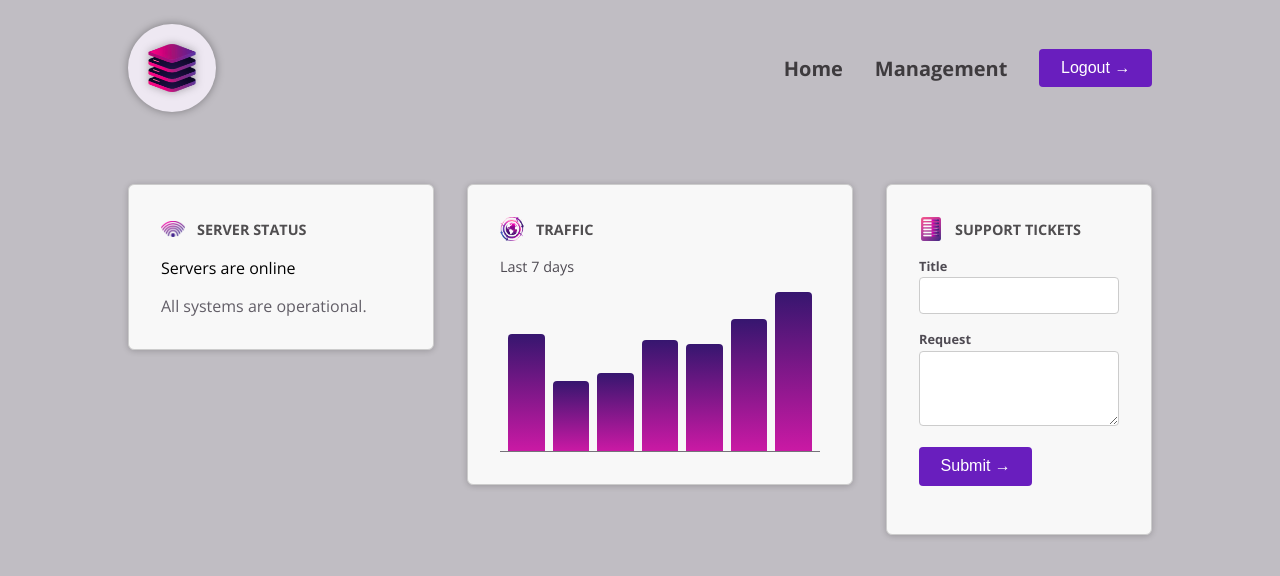
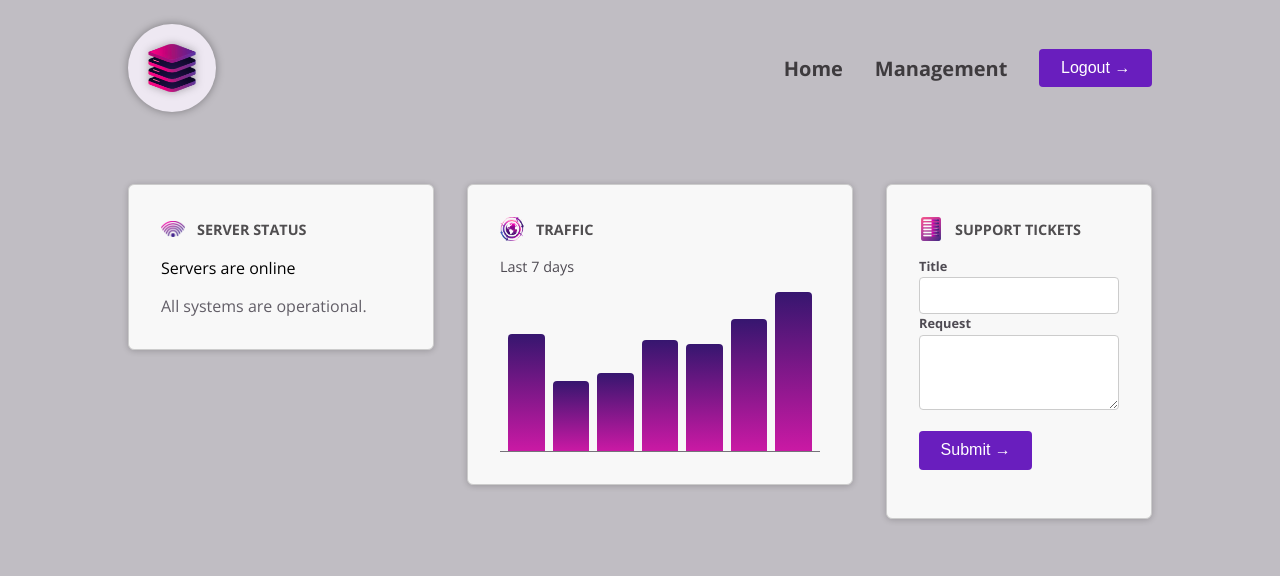
Before and after one commit to TheoCaesar/Angular_Components_Deep_Dive, an Angular app: page / in a window 1280 px wide. Shown: the top 576 px of the page. Built offline with nearby package versions, Linux system fonts and the light colour scheme.

Commit message:
Component Selectors mocking Regular Elements

```diff
--- a/src/app/dashboard/tickets/new-ticket/new-ticket.component.html
+++ b/src/app/dashboard/tickets/new-ticket/new-ticket.component.html
@@ -1,8 +1,8 @@
 <form action="">
-  <app-control label="Title">
+  <app-control class="control" label="Title">
     <input type="text" name="title" id="title">
   </app-control>
-  <app-control label="Request">
+  <app-control class="control" label="Request">
     <textarea name="Request" id="Request" rows="3"></textarea>
   </app-control>
   <p>
--- a/src/app/shared/control/control.component.html
+++ b/src/app/shared/control/control.component.html
@@ -1,5 +1,4 @@
-<p class="control">
+<!-- <p class="control"> -->
   <label for="">{{label()}}</label>
    <ng-content select = "input, textarea" />
-   <!-- <ng-content select = "[input, textarea]" /> -->
-</p>
+<!-- </p> -->
```
